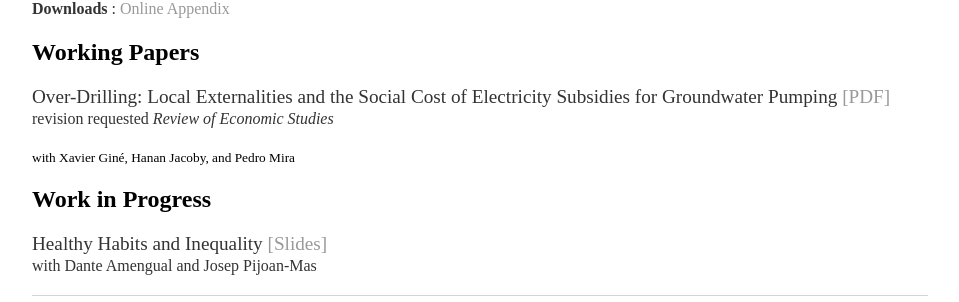
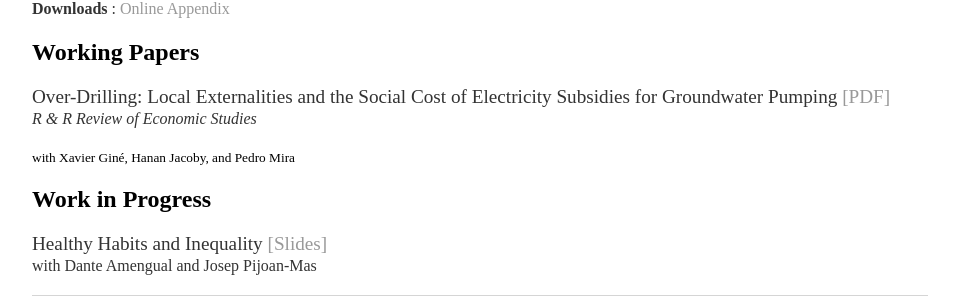
Before and after one commit to jesusbueren/jesusbueren.github.io, a Jekyll site: the page built from research/index.html, in a window 1280 px wide. Shown: the part 482-784 px from the top of the page, without its empty margins (160-1119 px from the left). Built offline with Jekyll 4.4.1, drawn with Linux system fonts in a browser that asks for light colours.

Commit message:
Update index.html

```diff
--- a/research/index.html
+++ b/research/index.html
@@ -20,7 +20,7 @@
 	<h2>Working Papers</h2>
 
 	<p> <bold> Over-Drilling: Local Externalities and the Social Cost of Electricity Subsidies for Groundwater Pumping </bold> <a href="overdrilling.pdf">[PDF]</a>  <br>
-	<small>revision requested <i> Review of Economic Studies </i>  </small></p>
+	<small> <i> R &amp R Review of Economic Studies </i>  </small></p>
 	 <small> with Xavier Gin&eacute, Hanan Jacoby, and Pedro Mira  </small> <br></p>
 
 	<h2>Work in Progress</h2>
```
